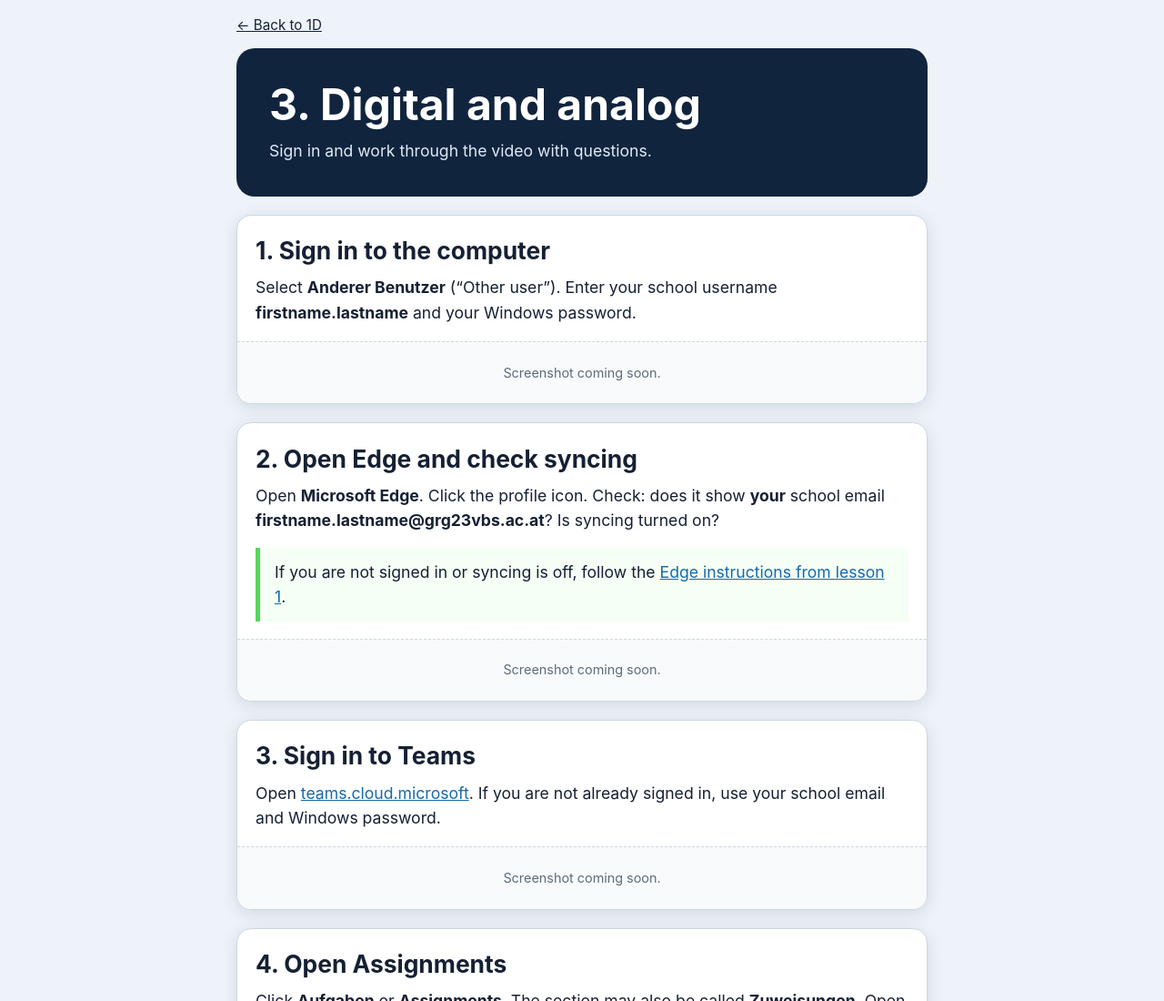
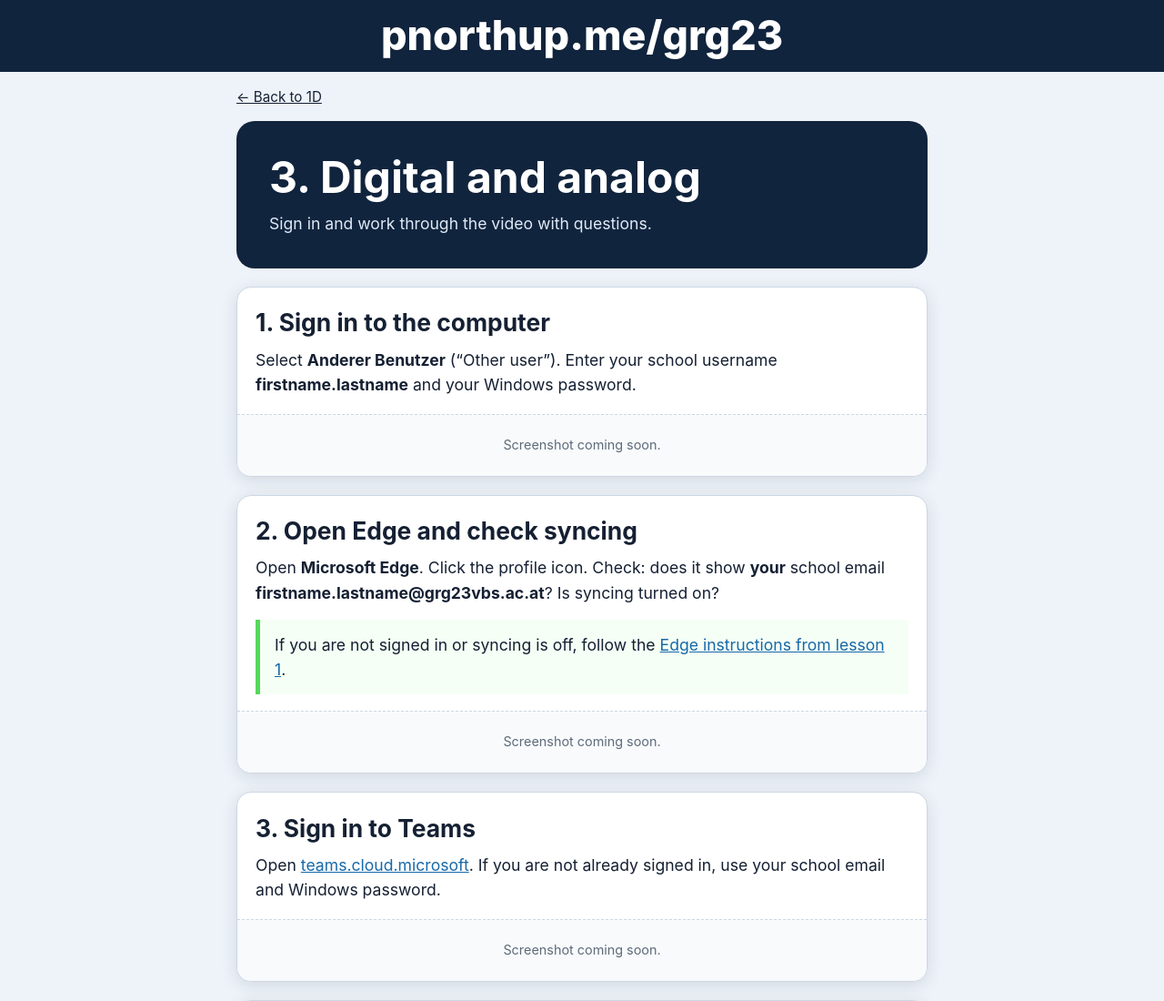
Before and after one commit to eudinaesis/grg23, a plain HTML site: page 1d-dgb/Digital-und-analog.html in a window 1280 px wide. Shown: the top 1100 px of the page at 91% size. Drawn offline with Linux system fonts and the light colour scheme.

Commit message:
Add projected website address banner to lesson 3

```diff
--- a/1d-dgb/Digital-und-analog.html
+++ b/1d-dgb/Digital-und-analog.html
@@ -6,6 +6,18 @@
   <title>Digital and analog</title>
   <link rel="stylesheet" href="../assets/styles.css">
   <style>
+    .address-banner {
+      display: block;
+      padding: 0.8rem 1rem;
+      background: var(--navy);
+      color: white;
+      text-align: center;
+      font-size: clamp(1.5rem, 5vw, 2.8rem);
+      font-weight: 800;
+      line-height: 1.2;
+      text-decoration: none;
+      overflow-wrap: anywhere;
+    }
     .step-copy p + p { margin-top: 0.8rem; }
     .step-copy { overflow-wrap: anywhere; }
     .screenshot-placeholder {
@@ -16,6 +28,7 @@
   </style>
 </head>
 <body>
+  <a class="address-banner" href="https://pnorthup.me/grg23">pnorthup.me/grg23</a>
 
   <main class="site-shell">
     <p class="breadcrumb"><a href="index.html"><span>← Back to 1D</span></a></p>
```
